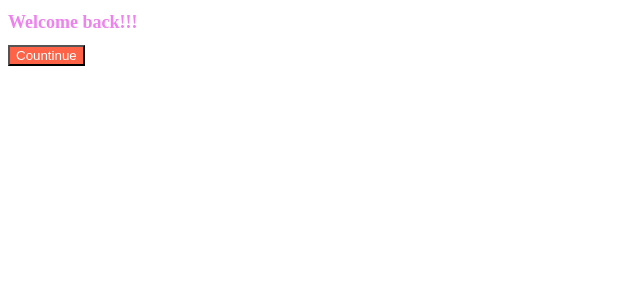
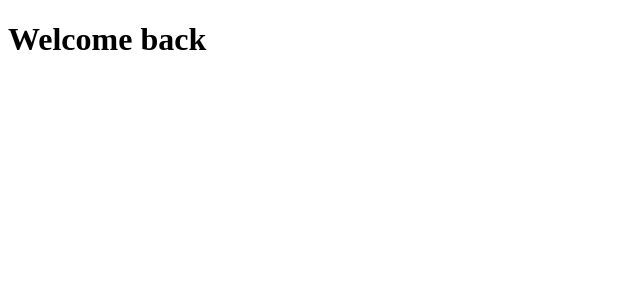
Before and after one commit to Cheyoung0203/my-app, a React (Create React App) app: page / in a window 1280 px wide. Shown: the top 300 px of the page, without its empty margins (0-640 px from the left). Built offline with nearby package versions, Linux system fonts and the light colour scheme.

Commit message:
Revert "Create React App"
This reverts commit 8be76c89327ca117f97a30b41d6f41d2b481ff24.

```diff
--- a/package.json
+++ b/package.json
@@ -6,7 +6,6 @@
     "@testing-library/jest-dom": "^5.17.0",
     "@testing-library/react": "^13.4.0",
     "@testing-library/user-event": "^13.5.0",
-    "prop-types": "^15.8.1",
     "react": "^18.2.0",
     "react-dom": "^18.2.0",
     "react-scripts": "5.0.1",
--- a/src/App.js
+++ b/src/App.js
@@ -1,11 +1,7 @@
-import Button from "./Button";
-import styles from "./App.module.css";
-
 function App() {
   return (
     <div>
-      <h1 className={styles.title}>Welcome back!!!</h1>
-      <Button text={"Countinue"}></Button>
+      <h1>Welcome back</h1>
     </div>
   );
 }
--- a/src/App.module.css
+++ /dev/null
@@ -1,4 +0,0 @@
-.title {
-  color: violet;
-  font-size: 18px;
-}
--- a/src/Button.js
+++ /dev/null
@@ -1,12 +0,0 @@
-import PropTypes from "prop-types";
-import styles from "./Button.module.css";
-
-function Button({ text }) {
-  return <button className={styles.btn_Title}>{text}</button>;
-}
-
-Button.propTypes = {
-  text: PropTypes.string.isRequired,
-};
-
-export default Button;
--- a/src/Button.module.css
+++ /dev/null
@@ -1,4 +0,0 @@
-.btn_Title {
-  color: white;
-  background-color: tomato;
-}
```
Also changed, not shown: 1 other file (tests, documents, lock files or other folders).
